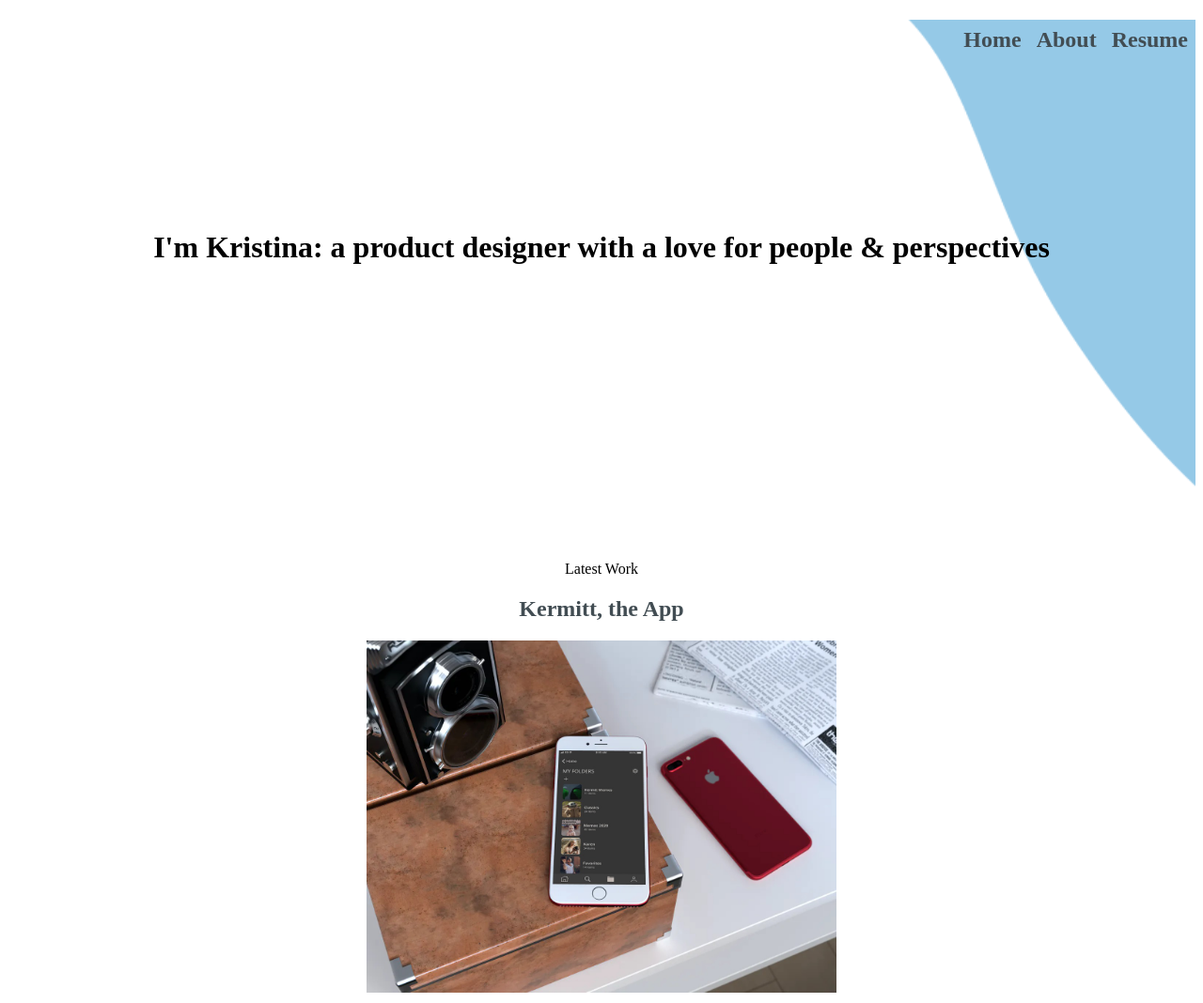
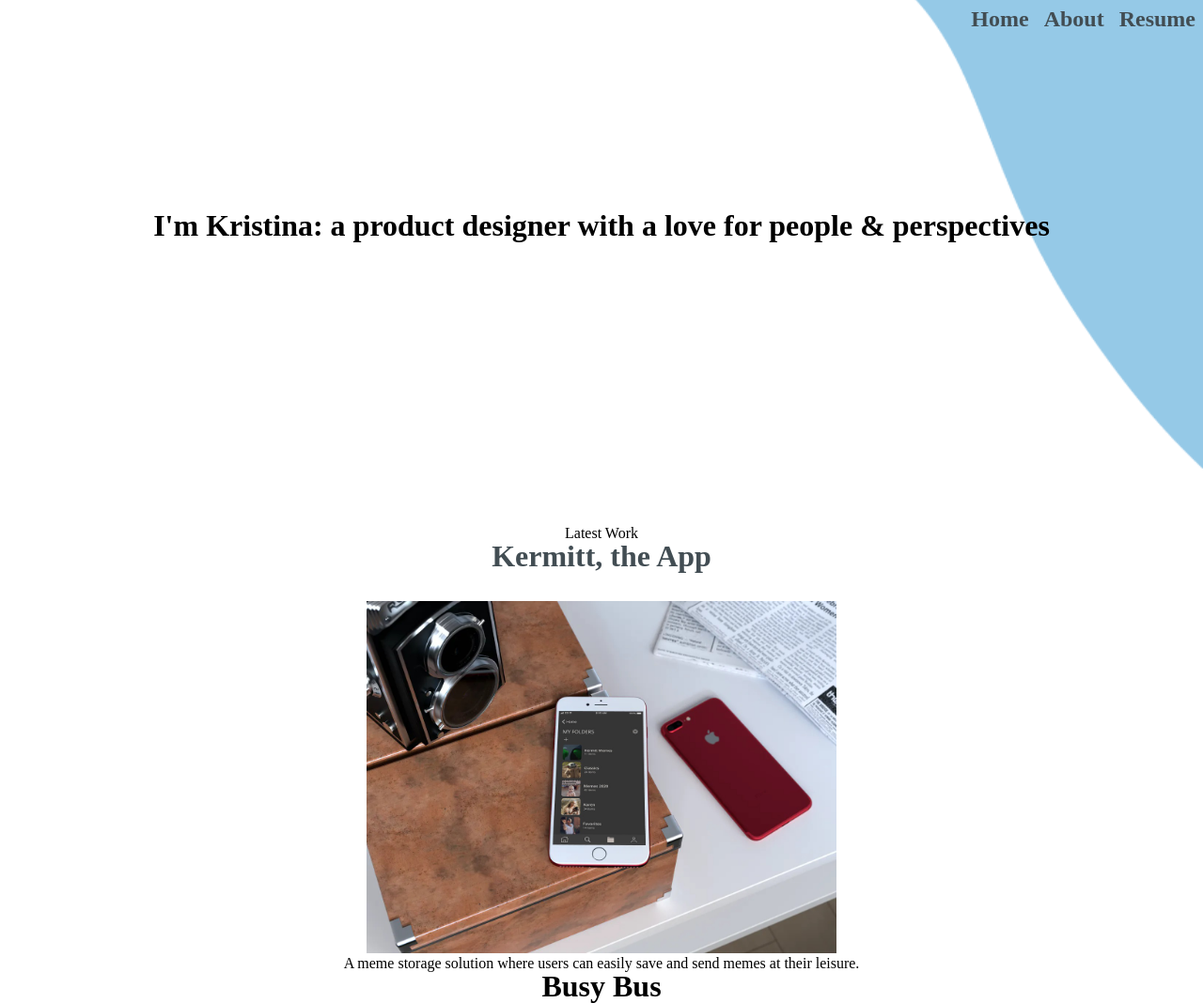
Before and after one commit to kristinahsieh/kristinaportfolio.github.io, a plain HTML site: page index.html in a window 1280 px wide. Shown: the top 1068 px of the page at 94% size. Drawn offline with Linux system fonts and the light colour scheme.

Commit message:
CSS updates

```diff
--- a/index.html
+++ b/index.html
@@ -4,6 +4,7 @@
     <meta http-equiv="x-ua-compatible" content="ie=edge"/>
     <meta name="viewport" content="width=device-width, initial-scale=1, shrink-to-fit=no"/>
     <title> Portfolio | Kristina </title>
+    <link rel="stylesheet" type="text/css" href="styles/reset.css">
     <!-- Custom Styles -->
     <link rel="stylesheet" href="styles/main.css">
   </head>
--- a/styles/main.css
+++ b/styles/main.css
@@ -1,11 +1,19 @@
+/* styling in alphabetical order */
+.about p{
+  line-height: 2em;
+  padding-top: 1em;
+}
+
 body {
   font-family: Muli;
 }
 
+/* case study styling */
 .casestudy {
   padding-top: 1.5em;
 }
 
+/* Let's Connect footer */
 .connect{
   float: left;
   font-size: .6em;
@@ -13,6 +21,10 @@ body {
 
 .container {
   max-width: 800px;
+}
+
+footer {
+  padding-top: 4em;
 }
 
 .footerlinks {
@@ -26,14 +38,29 @@ header {
   text-align: center;
 }
 
+/* header text styling */
+h1 {
+  text-align: center;
+  padding-top: 7em;
+  font-size: 2em;
+  font-weight: bold;
+}
+
+/* about header */
+h2 {
+  font-weight: bold;
+  font-size: 2em;
+  padding-bottom: 1em;
+}
+
+/* case study links */
 h2 a {
   text-decoration: none;
   color: #424d53;
 }
 
-h1 {
-  text-align: center;
-  padding-top: 7em;
+h3 {
+  padding-top: 1em;
 }
 
 img {
@@ -48,6 +75,7 @@ li {
   padding: 8px;
 }
 
+/* header navigation */
 li a{
   text-decoration: none;
   color: #424d53;
@@ -75,6 +103,7 @@ li a:hover{
   height: 45vh;
 }
 
+/* page contents from title to just before footer */
 section{
   margin: auto;
   display: block;
```
Also changed, not shown: about.html (+1 -0 lines), project.html (+1 -0 lines), resume.html (+2 -3 lines).
